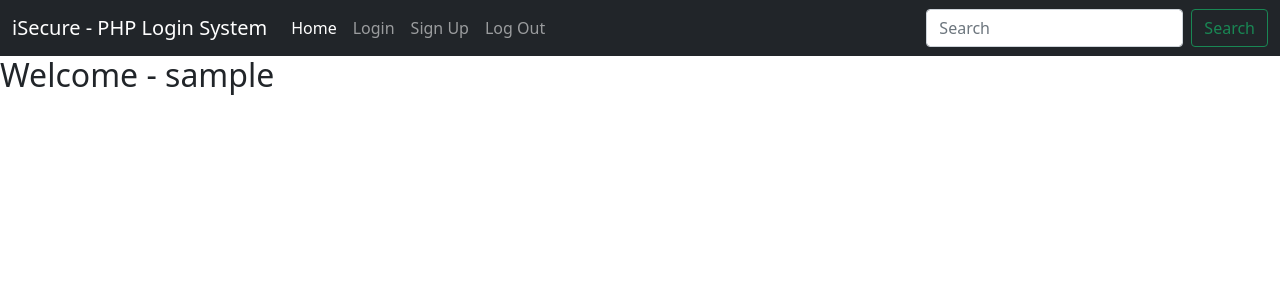
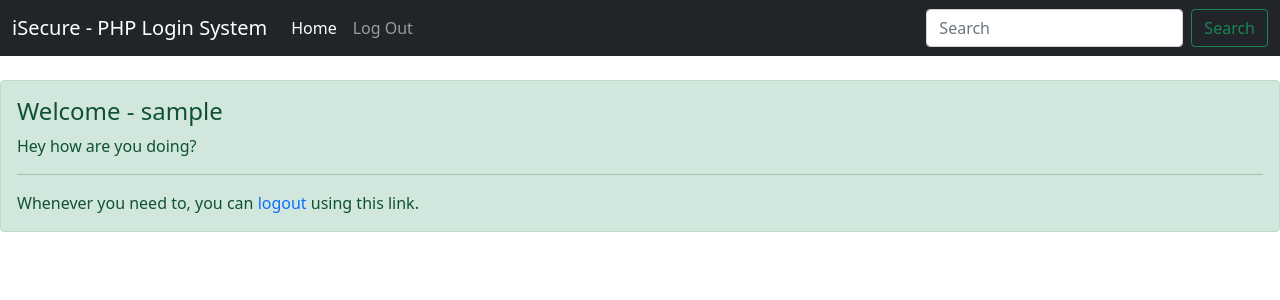
Before and after one commit to vbhv4GitHub/Login-System-in-PHP, a PHP site: page /welcome.php in a window 1280 px wide. Shown: the top 300 px of the page. Run offline with PHP 8.4, Linux system fonts and the light colour scheme; the visitor is signed in with stand-in values (Sample User, id 1).

Commit message:
Logout option is functional, improved welcome page after login as well as navbar.

```diff
--- a/partials/_nav.php
+++ b/partials/_nav.php
@@ -1,4 +1,14 @@
-<nav class="navbar navbar-expand-lg navbar-dark bg-dark">
+<?php
+
+// ! session_start(); // Enables you to use Session superglobal
+if(isset($_SESSION['loggedin']) && $_SESSION['loggedin'] ==  true){
+  $loggedin = true;
+}
+else{
+  $loggedin = false;
+}
+
+echo '<nav class="navbar navbar-expand-lg navbar-dark bg-dark">
   <div class="container-fluid">
     <a class="navbar-brand" href="#">iSecure - PHP Login System</a>
     <button class="navbar-toggler" type="button" data-bs-toggle="collapse" data-bs-target="#navbarSupportedContent" aria-controls="navbarSupportedContent" aria-expanded="false" aria-label="Toggle navigation">
@@ -8,21 +18,27 @@
       <ul class="navbar-nav me-auto mb-2 mb-lg-0">
         <li class="nav-item">
           <a class="nav-link active" aria-current="page" href="/php/login/welcome.php">Home</a>
-        </li>
-        <li class="nav-item">
+        </li>';
+
+        if(!$loggedin){
+          echo '<li class="nav-item">
             <a class="nav-link" href="/php/login/login.php">Login</a>
           </li>
           <li class="nav-item">
             <a class="nav-link" href="/php/login/signup.php">Sign Up</a>
-        </li>
-        <li class="nav-item">
+          </li>';
+        }
+        else{
+          echo '<li class="nav-item">
             <a class="nav-link" href="/php/login/logout.php">Log Out</a>
-        </li>
-      </ul>
+          </li>';
+        }
+        echo '</ul>
         <form class="d-flex">
           <input class="form-control me-2" type="search" placeholder="Search" aria-label="Search">
           <button class="btn btn-outline-success" type="submit">Search</button>
         </form>
     </div>
   </div>
-</nav>
+</nav>';
+?>
--- a/welcome.php
+++ b/welcome.php
@@ -13,33 +13,46 @@
 ?>
 <!doctype html>
 <html lang="en">
-  <head>
+
+<head>
     <!-- Required meta tags -->
     <meta charset="utf-8">
     <meta name="viewport" content="width=device-width, initial-scale=1">
 
     <!-- Bootstrap CSS -->
-    <link href="https://cdn.jsdelivr.net/npm/bootstrap@5.0.0-beta1/dist/css/bootstrap.min.css" rel="stylesheet" integrity="sha384-giJF6kkoqNQ00vy+HMDP7azOuL0xtbfIcaT9wjKHr8RbDVddVHyTfAAsrekwKmP1" crossorigin="anonymous">
+    <link href="https://cdn.jsdelivr.net/npm/bootstrap@5.0.0-beta1/dist/css/bootstrap.min.css" rel="stylesheet"
+        integrity="sha384-giJF6kkoqNQ00vy+HMDP7azOuL0xtbfIcaT9wjKHr8RbDVddVHyTfAAsrekwKmP1" crossorigin="anonymous">
 
     <title>Welcome - <?php echo $_SESSION['username']; ?></title>
-  </head>
-  <body>
+</head>
+
+<body>
     <?php
 
     require 'partials/_nav.php'; // Imports bootstrap navbar
 
     ?>
-    <h2>Welcome - <?php echo $_SESSION['username']; ?></h2>
+    <div class="containter my-4">
+        <div class="alert alert-success" role="alert">
+            <h4 class="alert-heading">Welcome - <?php echo $_SESSION['username']; ?></h4>
+            <p>Hey how are you doing?</p>
+            <hr>
+            <p class="mb-0">Whenever you need to, you can <a href=/php/login/logout.php style="text-decoration: none;">logout</a> using this link.</p>
+        </div>
+    </div>
 
     <!-- Optional JavaScript; choose one of the two! -->
 
     <!-- Option 1: Bootstrap Bundle with Popper -->
-    <script src="https://cdn.jsdelivr.net/npm/bootstrap@5.0.0-beta1/dist/js/bootstrap.bundle.min.js" integrity="sha384-ygbV9kiqUc6oa4msXn9868pTtWMgiQaeYH7/t7LECLbyPA2x65Kgf80OJFdroafW" crossorigin="anonymous"></script>
+    <script src="https://cdn.jsdelivr.net/npm/bootstrap@5.0.0-beta1/dist/js/bootstrap.bundle.min.js"
+        integrity="sha384-ygbV9kiqUc6oa4msXn9868pTtWMgiQaeYH7/t7LECLbyPA2x65Kgf80OJFdroafW" crossorigin="anonymous">
+    </script>
 
     <!-- Option 2: Separate Popper and Bootstrap JS -->
     <!--
     <script src="https://cdn.jsdelivr.net/npm/@popperjs/core@2.5.4/dist/umd/popper.min.js" integrity="sha384-q2kxQ16AaE6UbzuKqyBE9/u/KzioAlnx2maXQHiDX9d4/zp8Ok3f+M7DPm+Ib6IU" crossorigin="anonymous"></script>
     <script src="https://cdn.jsdelivr.net/npm/bootstrap@5.0.0-beta1/dist/js/bootstrap.min.js" integrity="sha384-pQQkAEnwaBkjpqZ8RU1fF1AKtTcHJwFl3pblpTlHXybJjHpMYo79HY3hIi4NKxyj" crossorigin="anonymous"></script>
     -->
-  </body>
+</body>
+
 </html>
```
Also changed, not shown: logout.php (+7 -31 lines). Lines whose indentation alone changed are shown as unchanged.
